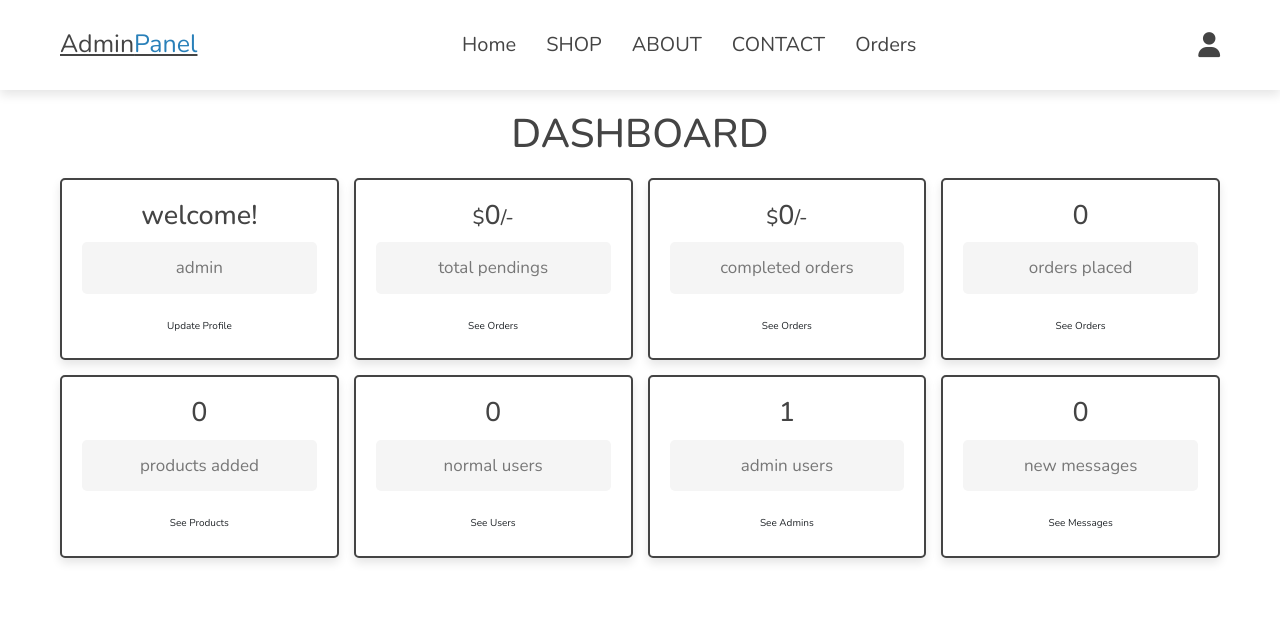
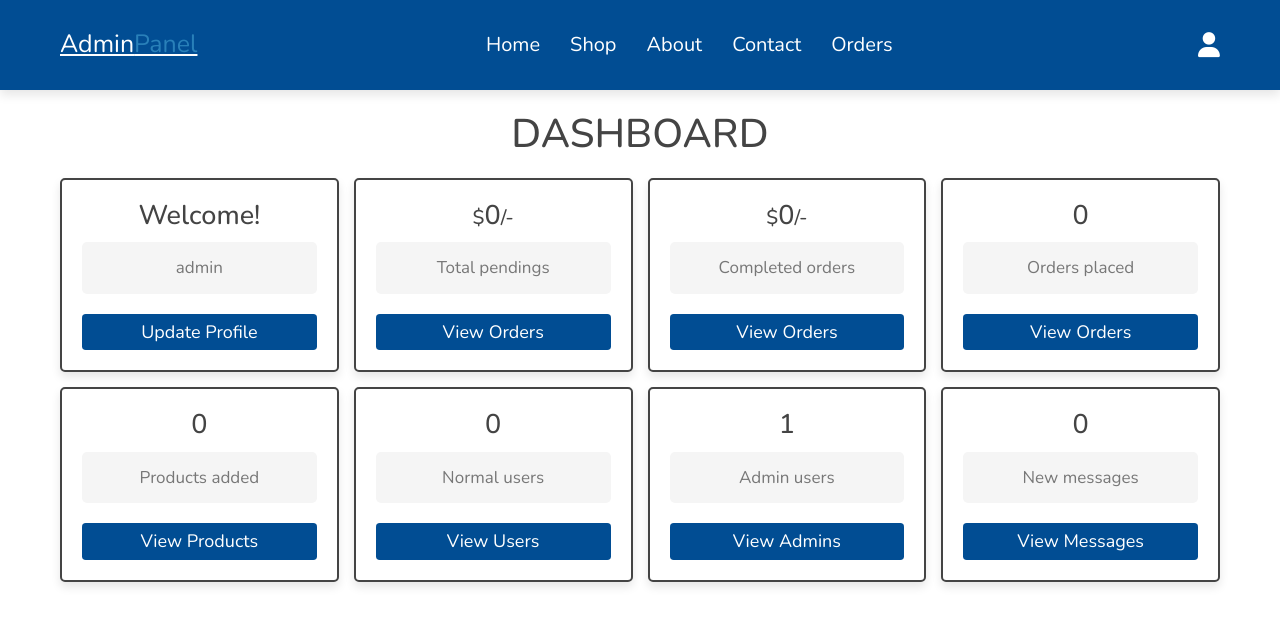
Before and after one commit to saugatdwd/Ghadi-Ghadi, a PHP site: page /admin/dashboard.php in a window 1280 px wide. Shown: the top 626 px of the page. Run offline with PHP 8.4, Linux system fonts and the light colour scheme; a user stored in the database is signed in; data comes from the database, SQL or seed files in the repository; data that the repository does not hold is empty; some libraries are stand-ins or nearby versions.

Commit message:
Few buttons and color changed

```diff
--- a/admin/dashboard.php
+++ b/admin/dashboard.php
@@ -38,7 +38,7 @@ if(!isset($admin_id)){
    <div class="box-container">
 
       <div class="box">
-         <h3>welcome!</h3>
+         <h3>Welcome!</h3>
          <p><?= $fetch_profile['name']; ?></p>
          <a href="update_profile.php" class="btn">update profile</a>
       </div>
@@ -55,8 +55,8 @@ if(!isset($admin_id)){
             }
          ?>
          <h3><span>$</span><?= $total_pendings; ?><span>/-</span></h3>
-         <p>total pendings</p>
-         <a href="placed_orders.php" class="btn">see orders</a>
+         <p>Total pendings</p>
+         <a href="placed_orders.php" class="btn">View orders</a>
       </div>
 
       <div class="box">
@@ -71,8 +71,8 @@ if(!isset($admin_id)){
             }
          ?>
          <h3><span>$</span><?= $total_completes; ?><span>/-</span></h3>
-         <p>completed orders</p>
-         <a href="placed_orders.php" class="btn">see orders</a>
+         <p>Completed orders</p>
+         <a href="placed_orders.php" class="btn">View orders</a>
       </div>
 
       <div class="box">
@@ -82,8 +82,8 @@ if(!isset($admin_id)){
             $number_of_orders = $select_orders->rowCount()
          ?>
          <h3><?= $number_of_orders; ?></h3>
-         <p>orders placed</p>
-         <a href="placed_orders.php" class="btn">see orders</a>
+         <p>Orders placed</p>
+         <a href="placed_orders.php" class="btn">View orders</a>
       </div>
 
       <div class="box">
@@ -93,8 +93,8 @@ if(!isset($admin_id)){
             $number_of_products = $select_products->rowCount()
          ?>
          <h3><?= $number_of_products; ?></h3>
-         <p>products added</p>
-         <a href="products.php" class="btn">see products</a>
+         <p>Products added</p>
+         <a href="products.php" class="btn">View products</a>
       </div>
 
       <div class="box">
@@ -104,8 +104,8 @@ if(!isset($admin_id)){
             $number_of_users = $select_users->rowCount()
          ?>
          <h3><?= $number_of_users; ?></h3>
-         <p>normal users</p>
-         <a href="users_accounts.php" class="btn">see users</a>
+         <p>Normal users</p>
+         <a href="users_accounts.php" class="btn">View users</a>
       </div>
 
       <div class="box">
@@ -115,8 +115,8 @@ if(!isset($admin_id)){
             $number_of_admins = $select_admins->rowCount()
          ?>
          <h3><?= $number_of_admins; ?></h3>
-         <p>admin users</p>
-         <a href="admin_accounts.php" class="btn">see admins</a>
+         <p>Admin users</p>
+         <a href="admin_accounts.php" class="btn">View admins</a>
       </div>
 
       <div class="box">
@@ -126,8 +126,8 @@ if(!isset($admin_id)){
             $number_of_messages = $select_messages->rowCount()
          ?>
          <h3><?= $number_of_messages; ?></h3>
-         <p>new messages</p>
-         <a href="./messages.php" class="btn">see messages</a>
+         <p>New messages</p>
+         <a href="./messages.php" class="btn"> View messages</a>
       </div>
 
    </div>
--- a/components/admin_header.php
+++ b/components/admin_header.php
@@ -27,13 +27,13 @@
               <a class="nav-link active" href="home.php">Home</a>
             </li>
             <li class="nav-item">
-              <a class="nav-link" href="shop.php">SHOP</a>
+              <a class="nav-link" href="shop.php">Shop</a>
             </li>
             <li class="nav-item">
-              <a class="nav-link" href="about.php">ABOUT</a>
+              <a class="nav-link" href="about.php">About</a>
             </li>
             <li class="nav-item">
-              <a class="nav-link" href="contact.php">CONTACT</a>
+              <a class="nav-link" href="contact.php">Contact</a>
             </li>
             <li class="nav-item">
               <a class="nav-link" href="orders.php">Orders</a>
--- a/contact.php
+++ b/contact.php
@@ -64,7 +64,7 @@ if(isset($_POST['send'])){
 <section class="contact">
 
    <form action="" method="post">
-      <h3>get in touch</h3>
+      <h3>any feedback?</h3>
       <input type="text" name="name" placeholder="Please enter your name" required maxlength="20" class="box">
       <input type="email" name="email" placeholder="Please enter your email" required maxlength="50" class="box">
       <input type="number" name="number" min="0" max="9999999999" placeholder="Please enter your number" required onkeypress="if(this.value.length == 10) return false;" class="box">
--- a/css/admin_style.css
+++ b/css/admin_style.css
@@ -84,11 +84,11 @@ section{
 }
 
 .btn{
-   background-color: var(--main-color);
+   background-color: rgb(1,77,147);
 }
 
 .option-btn{
-   background-color: var(--orange);
+   background-color: rgb(1,77,147) !important;
 }
 
 .delete-btn{
@@ -152,7 +152,6 @@ section{
    display: flex;
    align-items: center;
    justify-content: center;
-   background-color: orangered;
 }
 
 .form-container form{
@@ -164,7 +163,6 @@ section{
    width: 50rem;
    border:var(--border);
    border: none;
-   background-color:#2980b9;
 
 }
 
@@ -197,30 +195,34 @@ section{
 }
 
 .form-container form .btn{
-   background-color: #4b565e;
+   background-color: #4b565e !important;
    height: 40px;
    color: white;
    font-size:large;
 
 }
+
 .header{
    position: sticky;
    top:0; left:0; right:0;
-   background-color: var(--white);
    box-shadow: var(--box-shadow);
-   z-index: 1000;
+   z-index: 2000;
+   display: block;
+   background-color: rgb(1,77,147);
 }
+
 
 .header .flex{
    display: flex;
    align-items: center;
    justify-content: space-between;
    position: relative;
+
 }
 
 .header .flex .logo{
    font-size: 2.5rem;
-   color:var(--black);
+   color:var(--white);
 }
 
 .header .flex .logo span{
@@ -230,8 +232,10 @@ section{
 .header .flex .navbar a{
    margin:0 1rem;
    font-size: 2rem;
-   color:var(--black);
+   color:var(--white);
+
 }
+
 
 .header .flex .navbar a:hover{
    color:var(--main-color);
@@ -242,7 +246,7 @@ section{
    margin-left: 1.7rem;
    font-size: 2.5rem;
    cursor: pointer;
-   color:var(--black);
+   color:var(--white);
 }
 
 .header .flex .icons div:hover{
@@ -311,6 +315,12 @@ section{
    font-size: 1.7rem;
    color:var(--light-color);
    margin:1rem 0;
+}
+
+.dashboard .box-container .box .btn{
+   background-color: rgb(1,77,147);
+   color: white;
+   font-size: large;
 }
 
 .add-products form{
```
Also changed, not shown: about.php (+16 -10 lines), css/style.css (+32 -5 lines), user_login.php (+7 -8 lines), user_register.php (+8 -8 lines).
